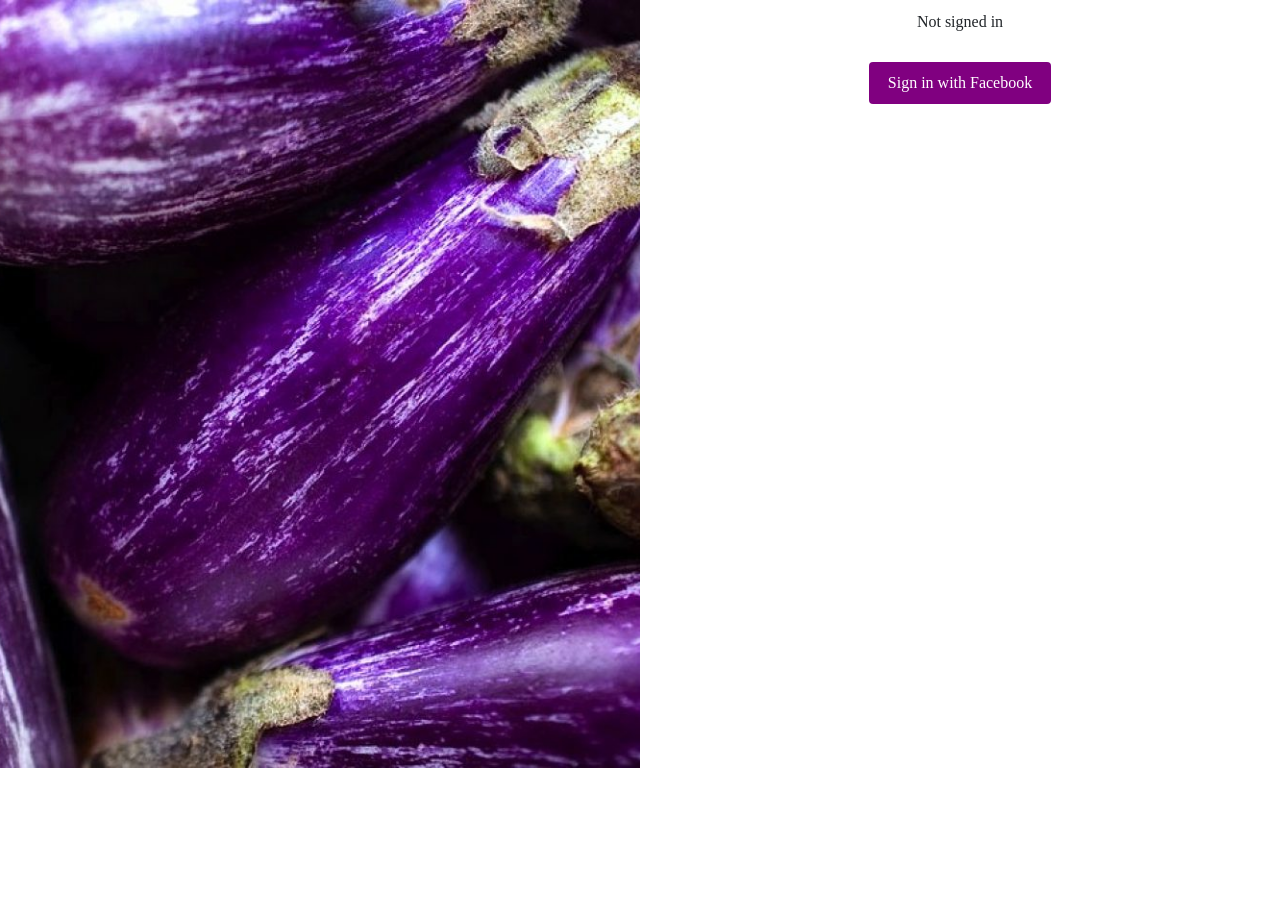
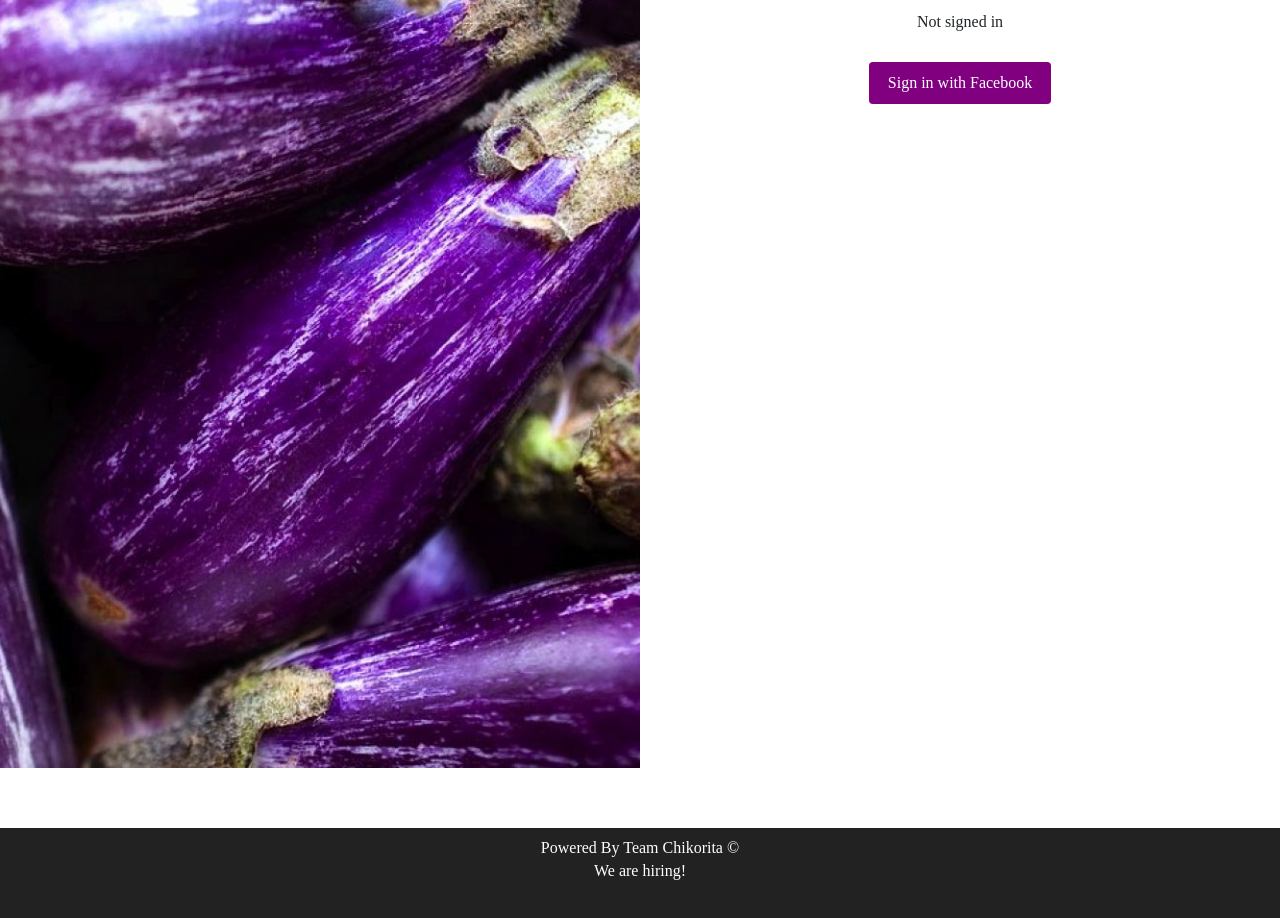
Before and after one commit to AMCarotenuto/viola-melanzana, a Next.js app: page /loginPage in a window 1280 px wide. Shown: the top 918 px of the page. Before the commit the page ends 800 px from the top, so only its background shows below. Built offline with nearby package versions, Linux system fonts and the light colour scheme; no server answers; a web font is replaced by a local one.

Commit message:
fixed footer

```diff
--- a/pages/components/Footer.js
+++ b/pages/components/Footer.js
@@ -1,11 +1,8 @@
-import Logo from "../../public/vercel.svg";
 
-export default function Footer() {
+
+function Footer() {
   return (
     <div className="main-footer">
-      <div className="logo-container">
-        <img src={Logo} alt="logo" className="logo" />
-      </div>
       <div className="col1">
         <p>Powered By Team Chikorita ©</p>
         <p>We are hiring! </p>
@@ -13,3 +10,4 @@ export default function Footer() {
     </div>
   );
 }
+export default Footer;
--- a/pages/loginPage.js
+++ b/pages/loginPage.js
@@ -2,6 +2,8 @@ import { Container, Row, Col } from "react-bootstrap";
 import { signIn, signOut, useSession } from "next-auth/client";
 import { useRouter } from "next/router";
 import { useEffect } from "react";
+import Footer from "./components/Footer";
+
 
 function loginCheck() {
   const [session, loading] = useSession();
@@ -82,6 +84,7 @@ function LoginPage() {
           </div>
         </Row>
       </Container>
+      <Footer/>
     </>
   );
 }
```
